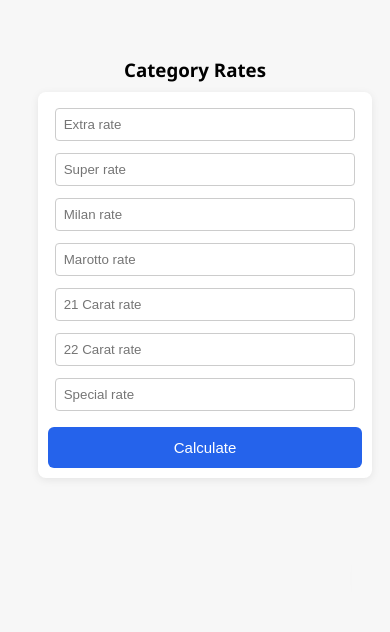
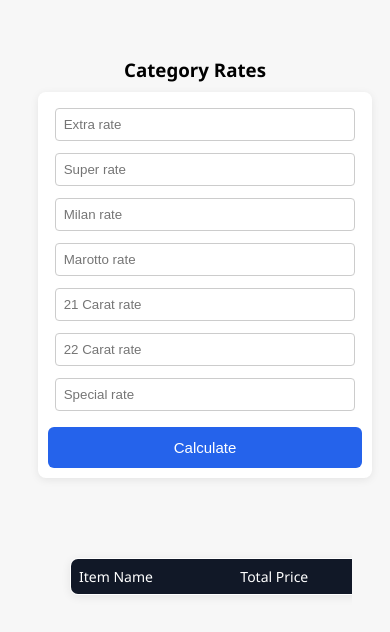
Before and after one commit to Toludayo75/The-Grandsouq, a plain HTML site: page THE GRANDSOUQ/index.html in a window 390 px wide. Drawn offline with Linux system fonts and the light colour scheme.

Commit message:
Refactor CSS for improved styling and responsiveness

```diff
--- a/THE GRANDSOUQ/style.css
+++ b/THE GRANDSOUQ/style.css
@@ -42,7 +42,7 @@ button:hover {
 }
 
 table {
-  margin-inline: 20rem;
+  margin-inline: 2rem;
   margin-block: 5rem;
   width: 100%;
   max-width: 800px;
```
